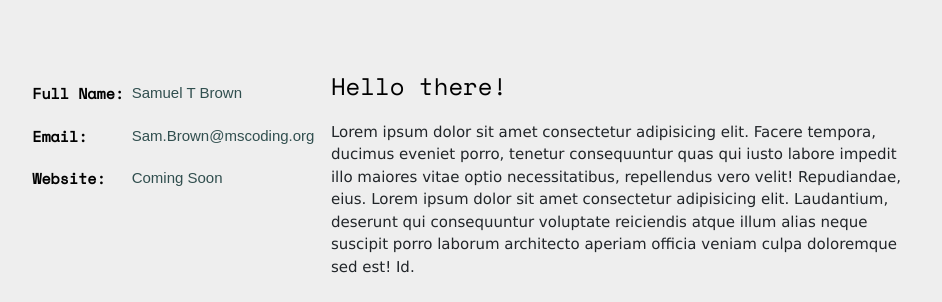
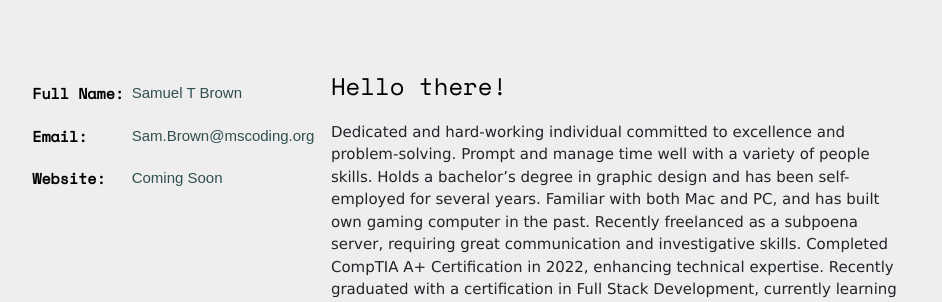
Before and after one commit to SamBrownCoding/Portfolio, a plain HTML site: page index.html in a window 1280 px wide. Shown: the part 1033-1335 px from the top of the page, without its empty margins (171-1113 px from the left). Drawn offline with nearby package versions, Linux system fonts and the light colour scheme.

Commit message:
Update index.html

```diff
--- a/index.html
+++ b/index.html
@@ -89,12 +89,14 @@
                     </div>
                     <div class="about col-lg-8">
                         <h3>Hello there!</h3>
-                        <p>Lorem ipsum dolor sit amet consectetur adipisicing elit. Facere tempora, ducimus eveniet
-                            porro, tenetur consequuntur quas qui iusto labore impedit illo maiores vitae optio
-                            necessitatibus, repellendus vero velit! Repudiandae, eius. Lorem ipsum dolor sit amet
-                            consectetur adipisicing elit. Laudantium, deserunt qui consequuntur voluptate reiciendis
-                            atque illum alias neque suscipit porro laborum architecto aperiam officia veniam culpa
-                            doloremque sed est! Id.</p>
+                        <p>Dedicated and hard-working individual committed to excellence and problem-solving.
+                            Prompt and manage time well with a variety of people skills. Holds a bachelor’s
+                            degree in graphic design and has been self-employed for several years. Familiar with
+                            both Mac and PC, and has built own gaming computer in the past. Recently freelanced as a
+                            subpoena server, requiring great communication and investigative skills.
+                            Completed CompTIA A+ Certification in 2022, enhancing technical expertise.
+                            Recently graduated with a certification in Full Stack Development,
+                            currently learning programming languages with the goal of becoming a full stack developer.</p>
                         <p></p>
                         <ul class="social_About">
                             <li><a href="https://github.com/SamBrownCoding"><i class="fa-brands fa-github"></i></a></li>
```
